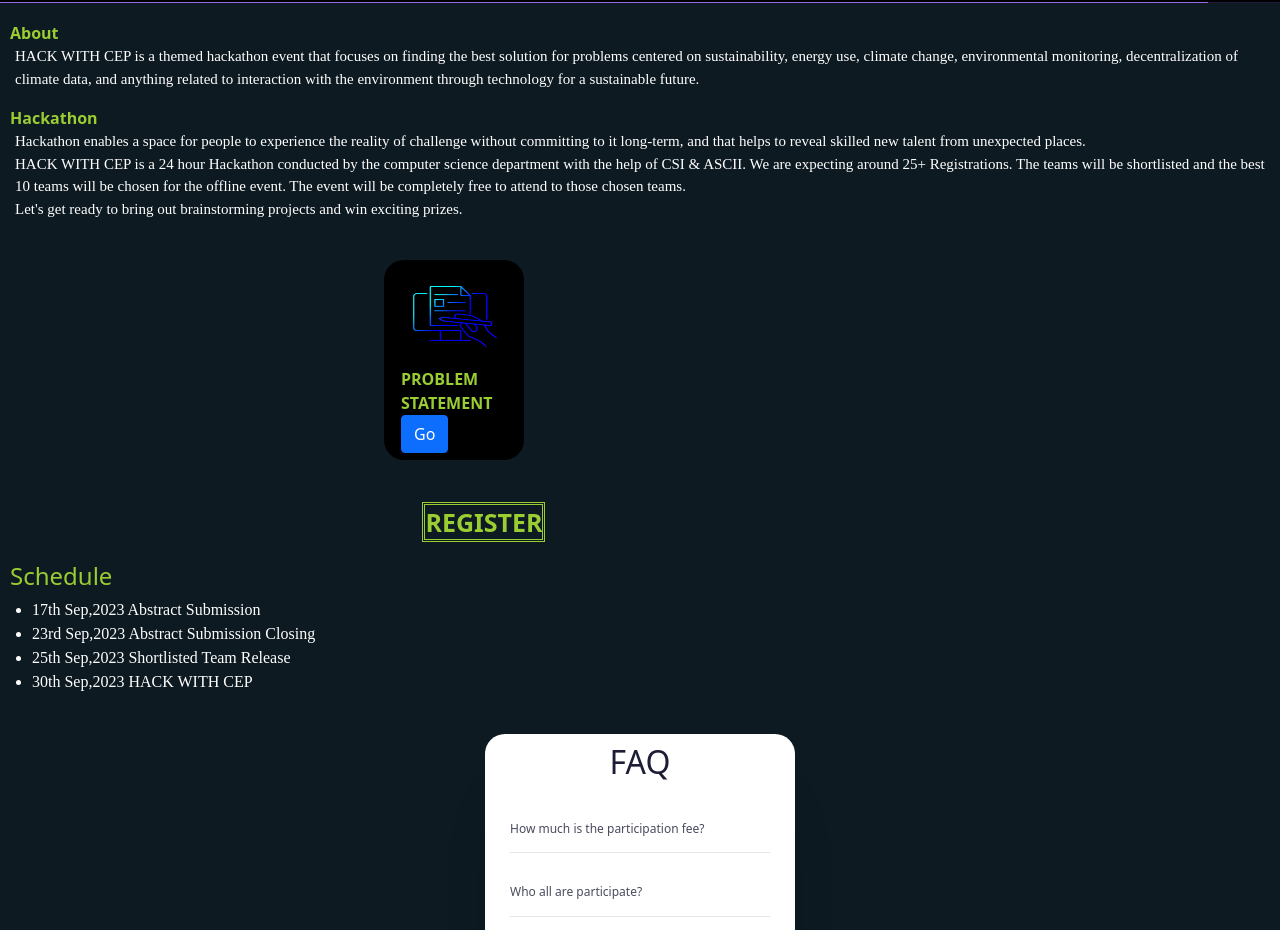
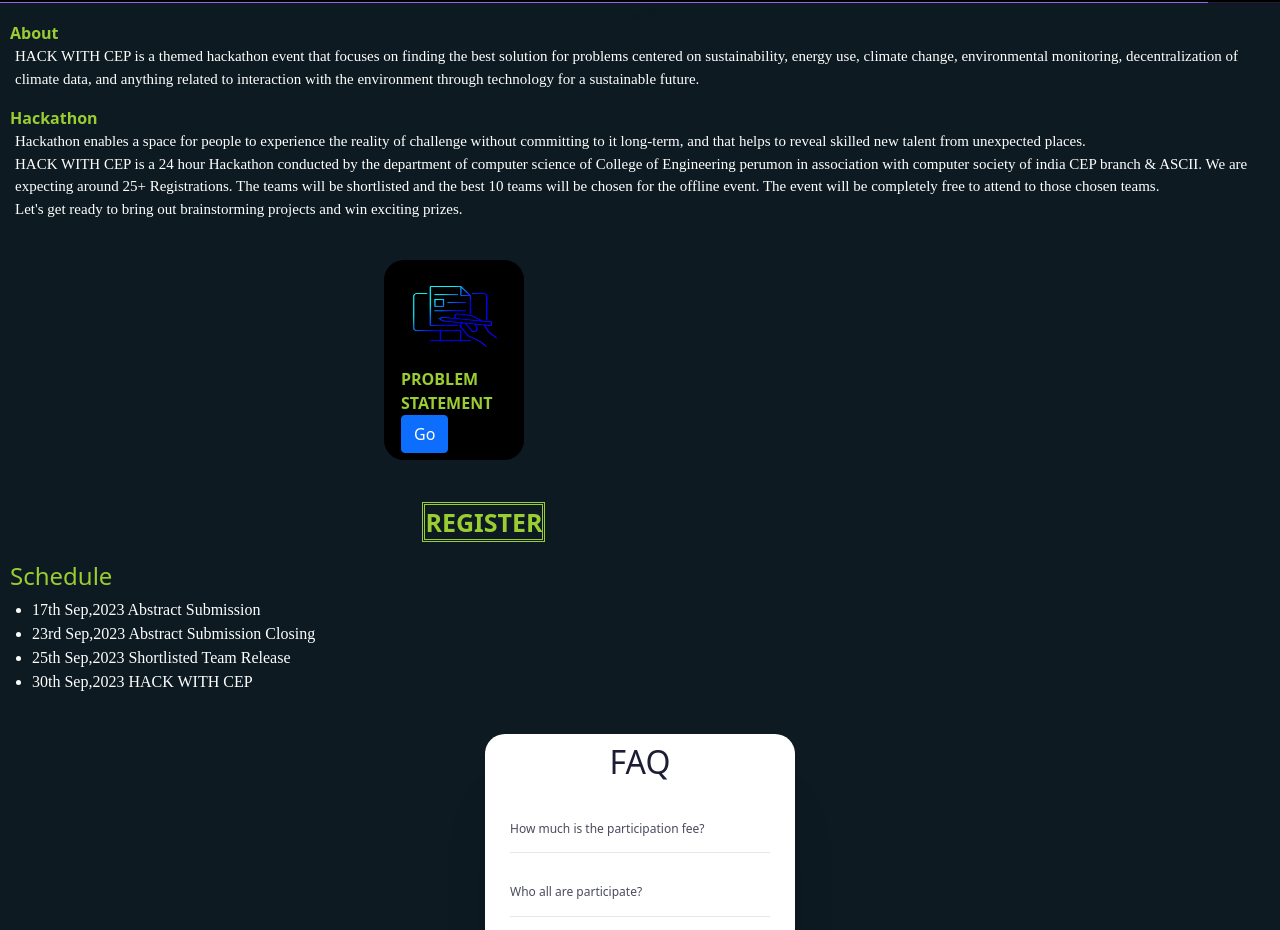
Before and after one commit to christoedison/HACK-WITHCEP, a plain HTML site: page index.html in a window 1280 px wide. Shown: the part 774-1704 px from the top of the page. Drawn offline with nearby package versions, Linux system fonts and the light colour scheme.

Commit message:
Update index.html

```diff
--- a/index.html
+++ b/index.html
@@ -56,7 +56,7 @@
           <h style="color: yellowgreen; font-weight: bold; margin-left: 10px;">Hackathon</h>
         <p style="color: white; margin-left: 15px; margin-right: 15px; font-size: 15px;  font-weight:300; font-family: Poppins",sans-serif>Hackathon enables a space for people to experience the reality of challenge without committing to it long-term, and that helps to reveal skilled new talent from unexpected places.<br>
 
-            HACK WITH CEP is a 24 hour Hackathon conducted by the computer science department with the help of CSI & ASCII. We are expecting around 25+ Registrations. The teams will be shortlisted and the best 10 teams will be chosen for the offline event. The event will be completely free to attend to those chosen teams.<br>
+            HACK WITH CEP is a 24 hour Hackathon conducted by the department of computer science of College of Engineering perumon in association with computer society of india CEP branch & ASCII. We are expecting around 25+ Registrations. The teams will be shortlisted and the best 10 teams will be chosen for the offline event. The event will be completely free to attend to those chosen teams.<br>
 
             Let's get ready to bring out brainstorming projects and win exciting prizes.</p>
       </div><br>
```
